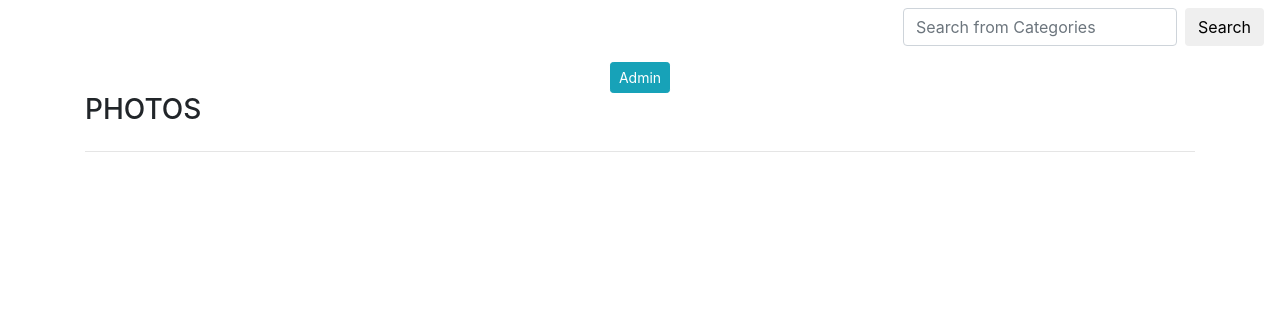
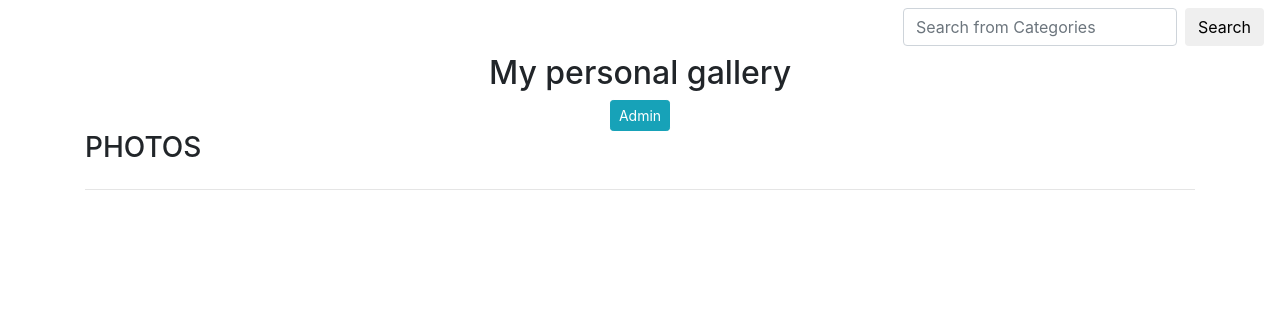
Before and after one commit to carol-wambui/photogallery, a Django app: page / in a window 1280 px wide. Shown: the top 314 px of the page. Run offline with Django 3.2, Linux system fonts and the light colour scheme; data that the repository does not hold is empty; some libraries are stand-ins or nearby versions.

Commit message:
add some words

```diff
--- a/gallery/templates/photos/index.html
+++ b/gallery/templates/photos/index.html
@@ -3,7 +3,7 @@
 
 {% block content %}
 <div class="container-fluid landing">
-    <h2 class="text-center imagea"></h2>
+    <h2 class="text-center imagea">My personal gallery</h2>
     <a href="/admin" class="scroll"><button class="btn btn-sm btn-info image D-block mx-auto">Admin</button></a>
 </div>
 
```
